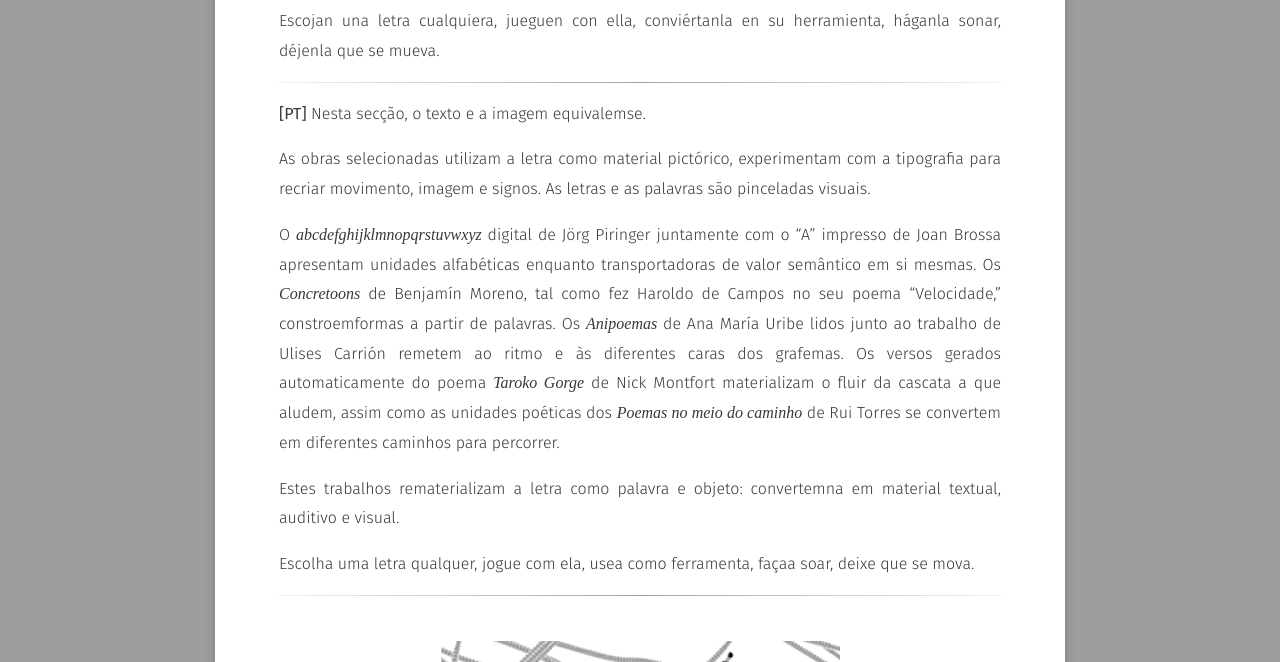
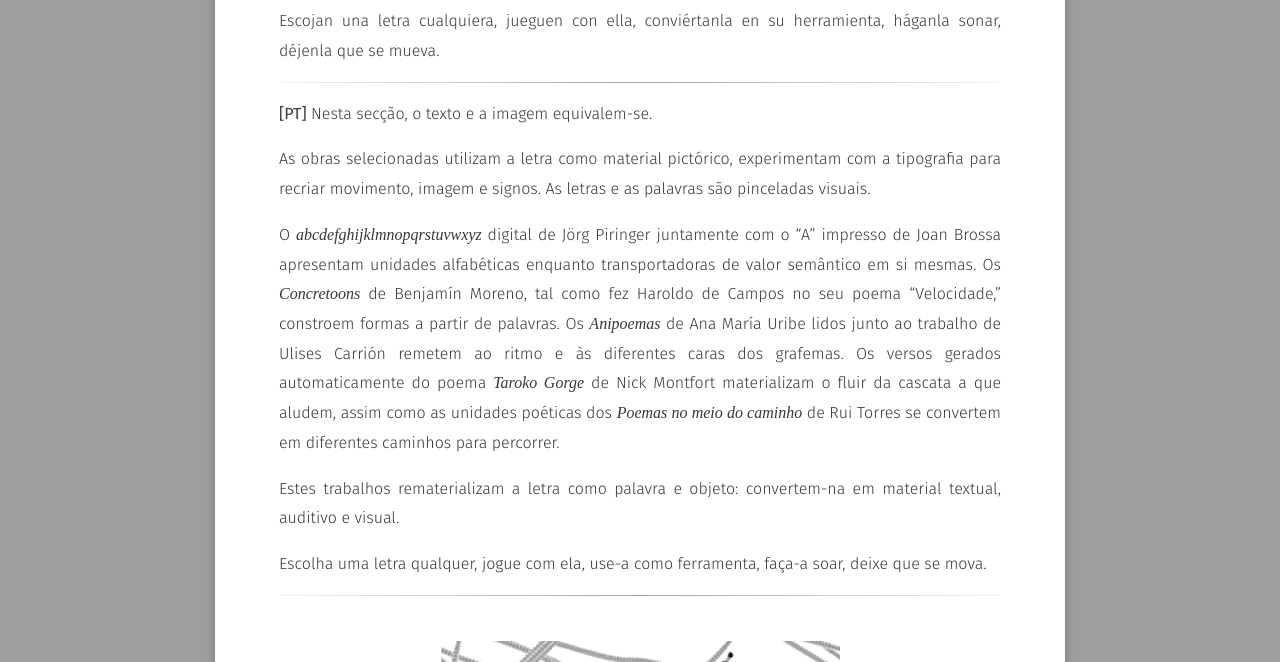
Before and after one commit to nolegacyexhibit/nolegacyexhibit.github.io, a Jekyll site: the page built from _posts/2015-03-22-letter.md, in a window 1280 px wide and 900 px high, scrolled down 1260 px. Shown: the part 156-818 px from the top of the window. Built offline with Jekyll 4.4.1, drawn with Linux system fonts in a browser that asks for light colours; some web fonts are replaced.

Commit message:
Update 2015-03-22-letter.md

```diff
--- a/_posts/2015-03-22-letter.md
+++ b/_posts/2015-03-22-letter.md
@@ -36,15 +36,15 @@ Escojan una letra cualquiera, jueguen con ella, conviértanla en su herramienta,
 
 ---
 
-<a id="PT"/>**[PT]** Nesta secção, o texto e a imagem equivalem­se.
+<a id="PT"/>**[PT]** Nesta secção, o texto e a imagem equivalem-se.
 
 As obras selecionadas utilizam a letra como material pictórico, experimentam com a tipografia para recriar movimento, imagem e signos. As letras e as palavras são pinceladas visuais.
 
-O *abcdefghijklmnopqrstuvwxyz* digital de Jörg Piringer juntamente com o “A” impresso de Joan Brossa apresentam unidades alfabéticas enquanto transportadoras de valor semântico em si mesmas. Os *Concretoons* de Benjamín Moreno, tal como fez Haroldo de Campos no seu poema “Velocidade,” constroemformas a partir de palavras. Os *Anipoemas* de Ana María Uribe lidos junto ao trabalho de Ulises Carrión remetem ao ritmo e às diferentes caras dos grafemas. Os versos gerados automaticamente do poema *Taroko Gorge* de Nick Montfort materializam o fluir da cascata a que aludem, assim como as unidades poéticas dos *Poemas no meio do caminho* de Rui Torres se convertem em diferentes caminhos para percorrer.
+O *abcdefghijklmnopqrstuvwxyz* digital de Jörg Piringer juntamente com o “A” impresso de Joan Brossa apresentam unidades alfabéticas enquanto transportadoras de valor semântico em si mesmas. Os *Concretoons* de Benjamín Moreno, tal como fez Haroldo de Campos no seu poema “Velocidade,” constroem formas a partir de palavras. Os *Anipoemas* de Ana María Uribe lidos junto ao trabalho de Ulises Carrión remetem ao ritmo e às diferentes caras dos grafemas. Os versos gerados automaticamente do poema *Taroko Gorge* de Nick Montfort materializam o fluir da cascata a que aludem, assim como as unidades poéticas dos *Poemas no meio do caminho* de Rui Torres se convertem em diferentes caminhos para percorrer.
 
-Estes trabalhos rematerializam a letra como palavra e objeto: convertem­na em material textual, auditivo e visual.
+Estes trabalhos rematerializam a letra como palavra e objeto: convertem-na em material textual, auditivo e visual.
 
-Escolha uma letra qualquer, jogue com ela, use­a como ferramenta, faça­a soar, deixe que se mova.
+Escolha uma letra qualquer, jogue com ela, use-a como ferramenta, faça-a soar, deixe que se mova.
 
 ---
 
```
Also changed, not shown: other parts of _posts/2015-03-22-letter.md (+1 -1 lines).
